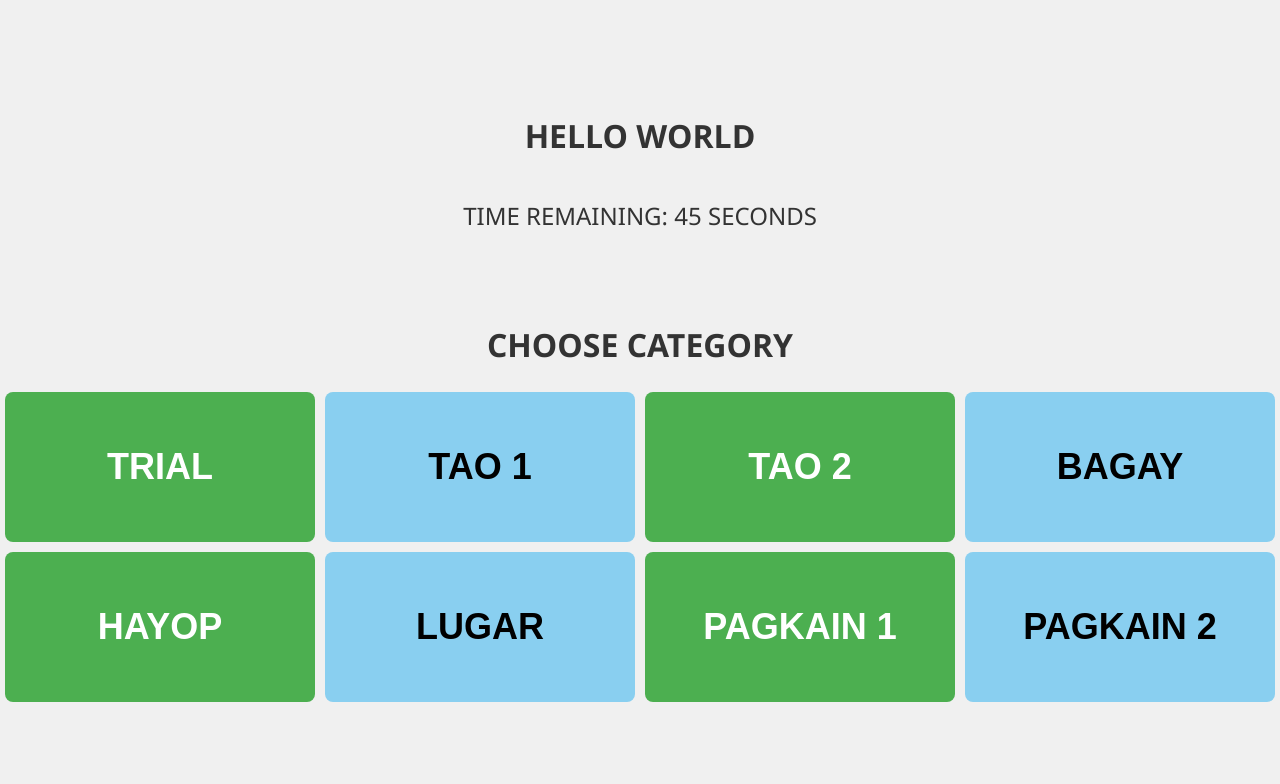
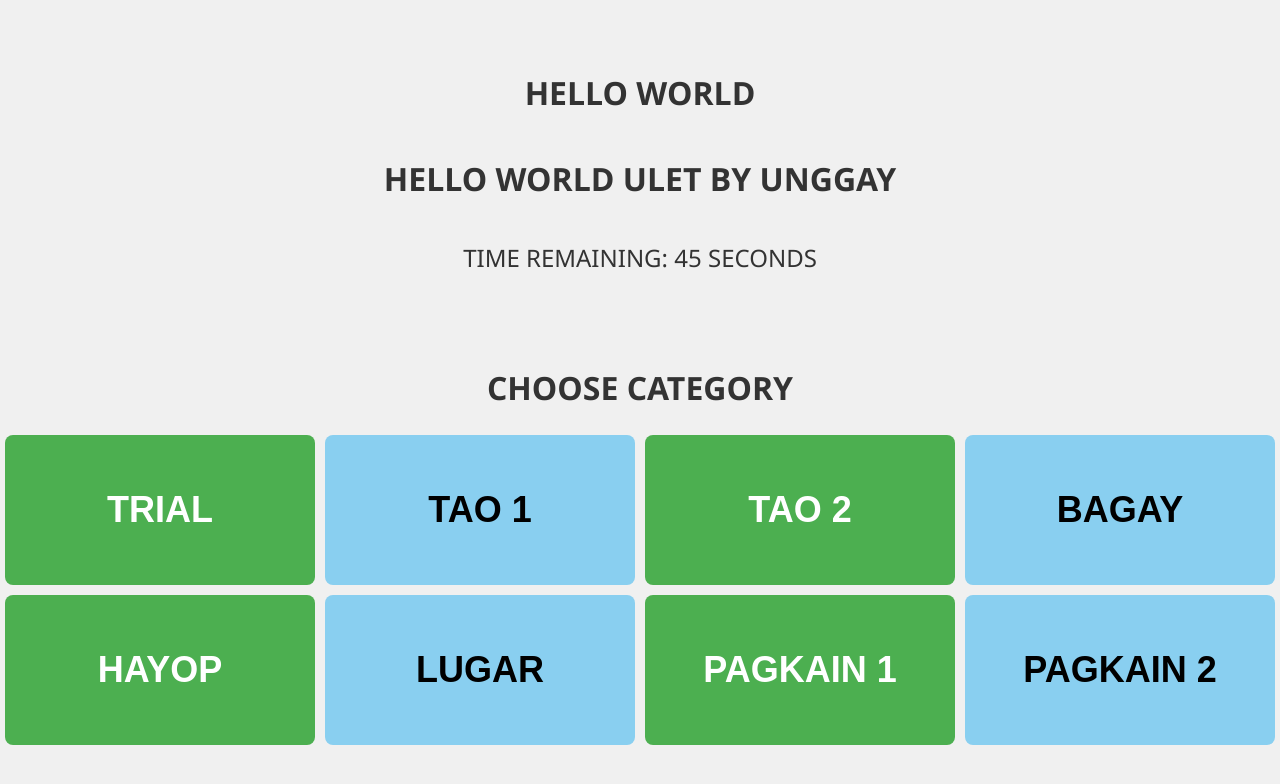
Before and after one commit to nicho-reyes/word-reveal, a plain HTML site: page index.html in a window 1280 px wide. Drawn offline with Linux system fonts and the light colour scheme.

Commit message:
Update index.html
hello world update 2 unggay

```diff
--- a/index.html
+++ b/index.html
@@ -9,6 +9,7 @@
 <body>
 
 <h1>Hello world</h1>
+<h1>Hello world ulet by unggay</h1>
 
 <!-- Modal -->
 <div id="myModal" class="modal">
```
